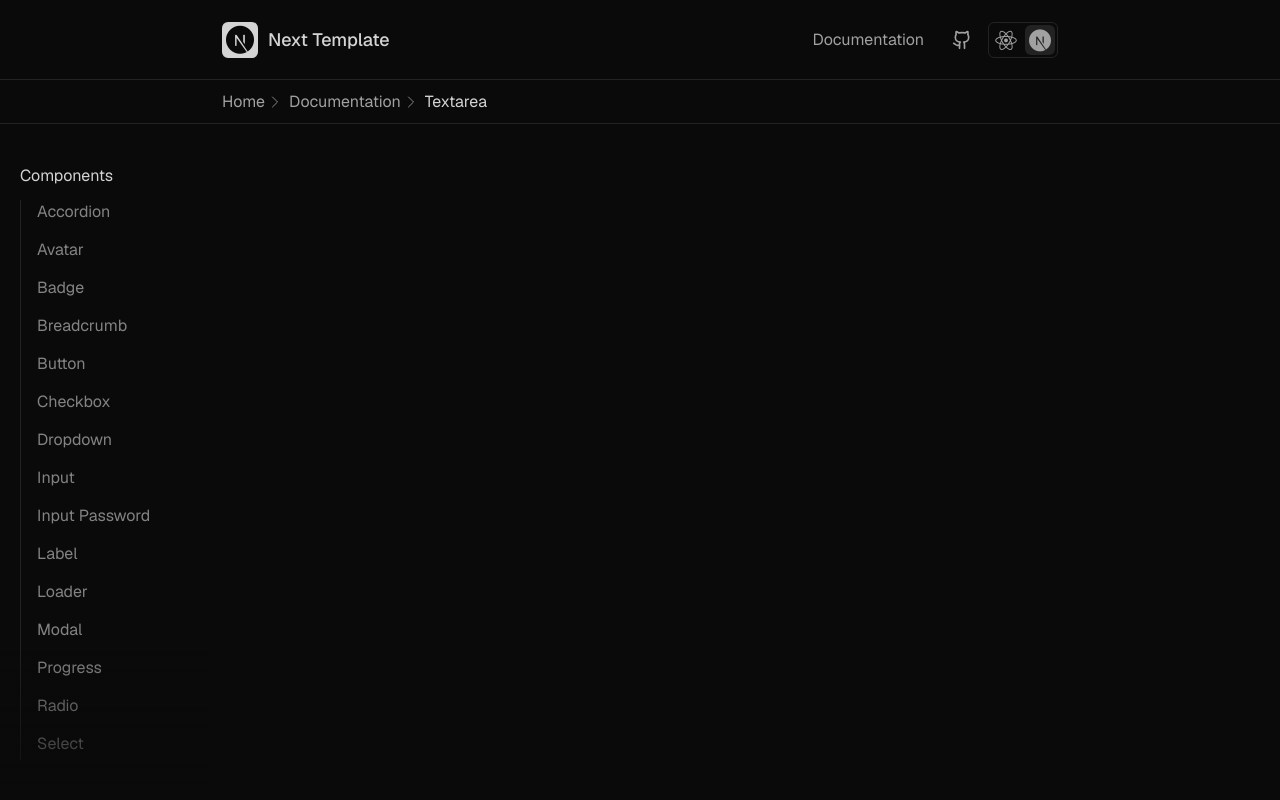
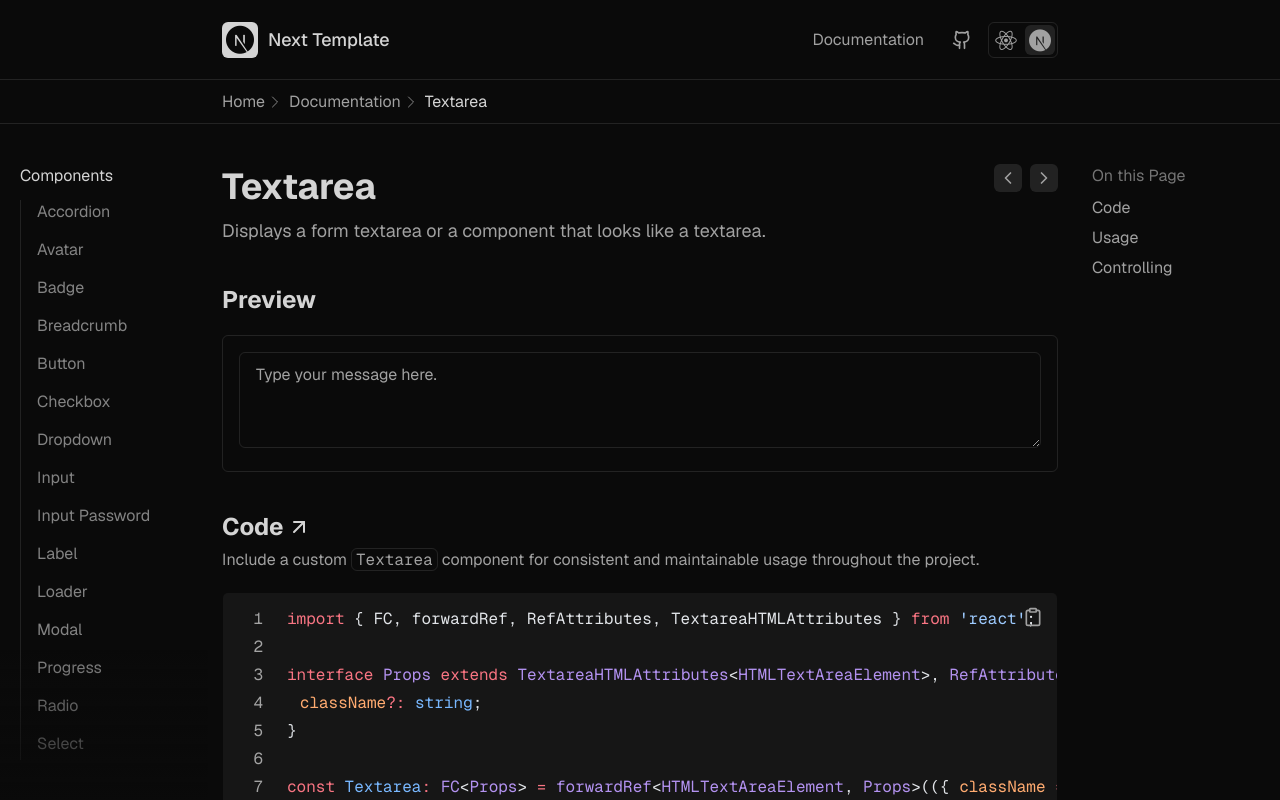
Before and after one commit to dimarogkov/next-template, a Next.js app: page /documentation/textarea in a window 1280 px wide. Shown: the top 800 px of the page. Built offline with nearby package versions, Linux system fonts and the light colour scheme.

Commit message:
add TextareaPage

```diff
--- a/app/documentation/(componentsPages)/textarea/page.tsx
+++ b/app/documentation/(componentsPages)/textarea/page.tsx
@@ -1,15 +1,60 @@
 import { Metadata } from 'next';
+import { TEXTAREA_CODE, TEXTAREA_USAGE_CODE, TEXTAREA_CONTROLLING_USAGE_CODE } from '@/src/variables/code';
+import { IDocumentationData, IDocumentationCodeSection } from '@/src/types/interfaces/DocumentationData';
+import { DocumentationClient } from '@/src/components/blocks';
+import { TextareaPreview } from '@/src/components/elements/preview';
+import { Text } from '@/src/components/ui';
 
 export const metadata: Metadata = {
-    title: 'Page',
+    title: 'Textarea',
 };
 
-const Page = () => {
-    return (
-        <div>
-            <div>Page</div>
-        </div>
-    );
+const TextareaPage = () => {
+    const codeSections: IDocumentationCodeSection[] = [
+        {
+            id: 'code',
+            title: 'Code',
+            link: 'https://github.com/dimarogkov/next-template/tree/master/src/components/ui/Textarea.tsx',
+            description: (
+                <Text>
+                    Include a custom <span className='badge-item'>Textarea</span> component for consistent and
+                    maintainable usage throughout the project.
+                </Text>
+            ),
+            withAccordion: false,
+            codeArr: [TEXTAREA_CODE],
+        },
+        {
+            id: 'usage',
+            title: 'Usage',
+            link: '',
+            description: null,
+            withAccordion: false,
+            codeArr: [TEXTAREA_USAGE_CODE],
+        },
+        {
+            id: 'controlling',
+            title: 'Controlling',
+            link: '',
+            description: (
+                <Text>
+                    To control the Textarea, add <span className='badge-item'>value</span> and&nbsp;
+                    <span className='badge-item'>onChange</span> props to manage its state manually.
+                </Text>
+            ),
+            withAccordion: false,
+            codeArr: [TEXTAREA_CONTROLLING_USAGE_CODE],
+        },
+    ];
+
+    const data: IDocumentationData = {
+        title: 'Textarea',
+        description: 'Displays a form textarea or a component that looks like a textarea.',
+        preview: <TextareaPreview />,
+        codeSections,
+    };
+
+    return <DocumentationClient data={data} />;
 };
 
-export default Page;
+export default TextareaPage;
--- /dev/null
+++ b/src/components/elements/preview/TextareaPreview.tsx
@@ -0,0 +1,11 @@
+import { Label, Textarea } from '@/src/components/ui';
+
+const TextareaPreview = () => {
+    return (
+        <Label>
+            <Textarea placeholder='Type your message here.' />
+        </Label>
+    );
+};
+
+export default TextareaPreview;
--- a/src/components/elements/preview/index.ts
+++ b/src/components/elements/preview/index.ts
@@ -16,6 +16,7 @@ import SeparatorPreview from './SeparatorPreview';
 import SimpleLinkPreview from './SimpleLinkPreview';
 import SwitchPreview from './SwitchPreview';
 import TabsPreview from './TabsPreview';
+import TextareaPreview from './TextareaPreview';
 import TextPreview from './TextPreview';
 
 export {
@@ -38,4 +39,5 @@ export {
     SwitchPreview,
     TabsPreview,
     TextPreview,
+    TextareaPreview,
 };
--- a/src/variables/code/textarea/textarea.ts
+++ b/src/variables/code/textarea/textarea.ts
@@ -4,7 +4,7 @@ interface Props extends TextareaHTMLAttributes<HTMLTextAreaElement>, RefAttribut
 	className?: string;
 }
 
-export const Textarea: FC<Props> = forwardRef<HTMLTextAreaElement, Props>(({ className = '', ...props }, ref) => {
+const Textarea: FC<Props> = forwardRef<HTMLTextAreaElement, Props>(({ className = '', ...props }, ref) => {
 	return (
 		<textarea
 			ref={ref}
@@ -12,4 +12,7 @@ export const Textarea: FC<Props> = forwardRef<HTMLTextAreaElement, Props>(({ cla
 			className={\`relative w-full min-h-24 text-title rounded-md py-2.5 px-4 border border-border bg-transparent outline-none transition-all duration-300 focus:border-text placeholder:text-text \${className}\`}
 		/>
 	);
-});`;
+});
+
+Textarea.displayName = 'Textarea';
+export default Textarea;`;
--- a/src/variables/code/textarea/usage.ts
+++ b/src/variables/code/textarea/usage.ts
@@ -2,10 +2,11 @@ export const TEXTAREA_USAGE_CODE = `<Label>
 	<Textarea placeholder='Type your message here.' />
 </Label>`;
 
-export const TEXTAREA_CONTROLLING_USAGE_CODE = `import { useState } from 'react';
-import { Label, Textarea } from '../../ui';
+export const TEXTAREA_CONTROLLING_USAGE_CODE = `'use client';
+import { useState } from 'react';
+import { Label, Textarea } from '@/src/components/ui';
 
-export const TextareaPreview = () => {
+const TextareaPreview = () => {
     const [value, setValue] = useState('');
 
     return (
@@ -17,4 +18,6 @@ export const TextareaPreview = () => {
             />
         </Label>
     );
-};`;
+};
+
+export default TextareaPreview;`;
```
Lines whose indentation alone changed are shown as unchanged.
